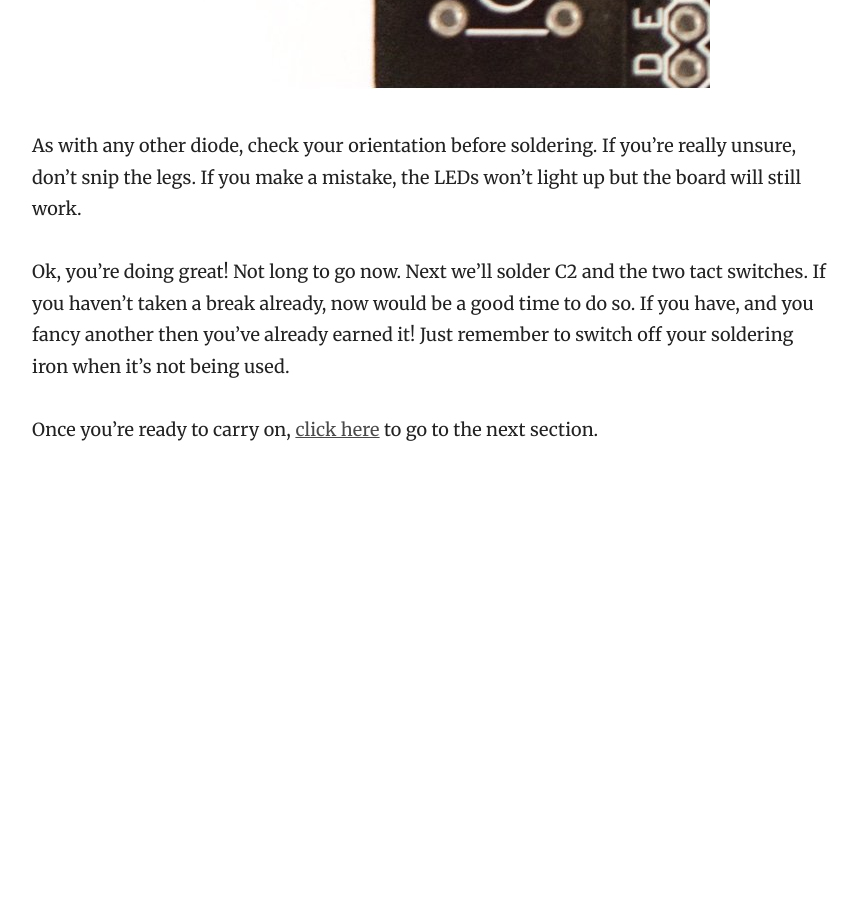
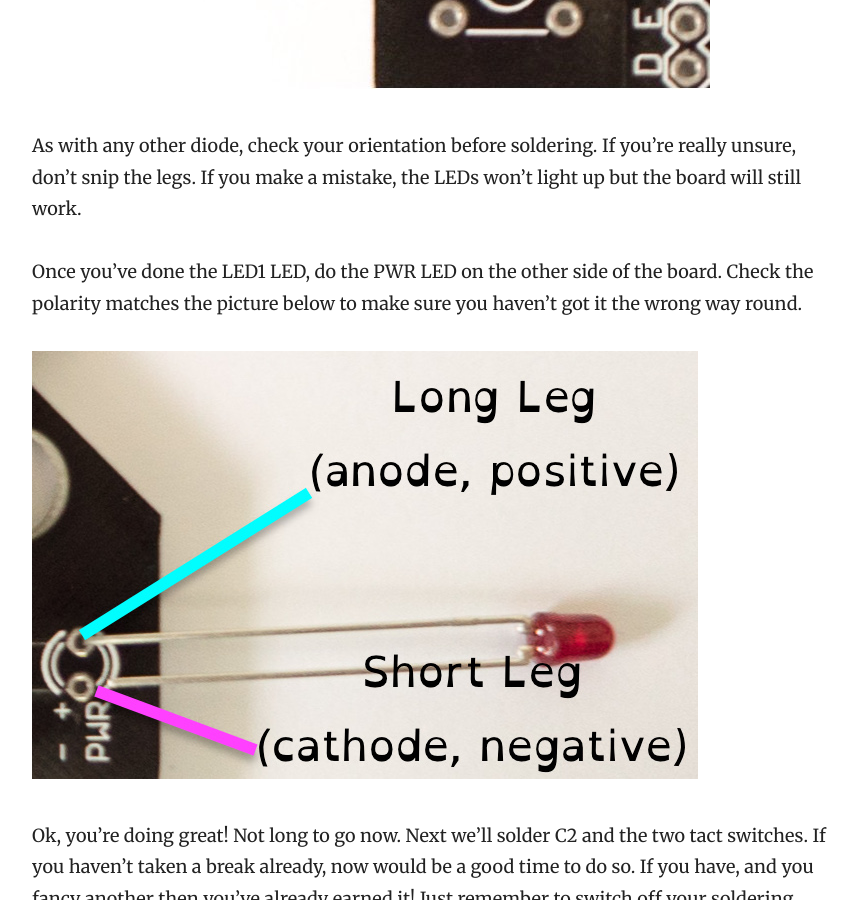
Before and after one commit to rawhex/hidiot.com, a Jekyll site: the page built from _docs/building_a_hidiot/diodes_caps_and_dips.md, in a window 1280 px wide and 900 px high, scrolled down 6781 px. Shown: the whole window, without its empty margins (358-1216 px from the left). Built offline with Jekyll 4.4.1, drawn with Linux system fonts in a browser that asks for light colours; before the commit the page ends 7278 px from its top, so only the background shows below that.

Commit message:
Added power LED assembly instructions

```diff
--- a/_docs/building_a_hidiot/diodes_caps_and_dips.md
+++ b/_docs/building_a_hidiot/diodes_caps_and_dips.md
@@ -80,6 +80,10 @@ LEDs are Light Emitting Diodes. Because they're diodes, they care about their or
 
 As with any other diode, check your orientation before soldering. If you're really unsure, don't snip the legs. If you make a mistake, the LEDs won't light up but the board will still work.
 
+Once you've done the LED1 LED, do the PWR LED on the other side of the board. Check the polarity matches the picture below to make sure you haven't got it the wrong way round.
+
+![PWR LED Polarity](/images/led_pwr_orientation.jpg)
+
 Ok, you're doing great! Not long to go now. Next we'll solder C2 and the two tact switches. If you haven't taken a break already, now would be a good time to do so. If you have, and you fancy another then you've already earned it! Just remember to switch off your soldering iron when it's not being used.
 
 Once you're ready to carry on, [click here](/building_a_hidiot/finishing_up/) to go to the next section.
```
Also changed, not shown: images/led_pwr_orientation.jpg (added).
